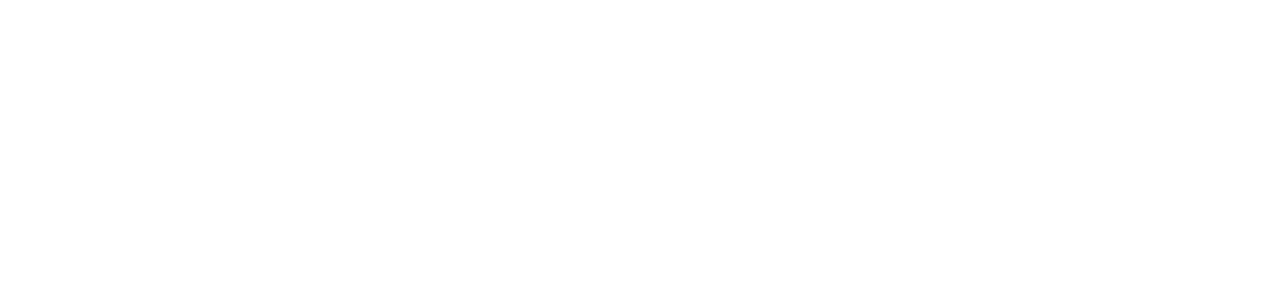
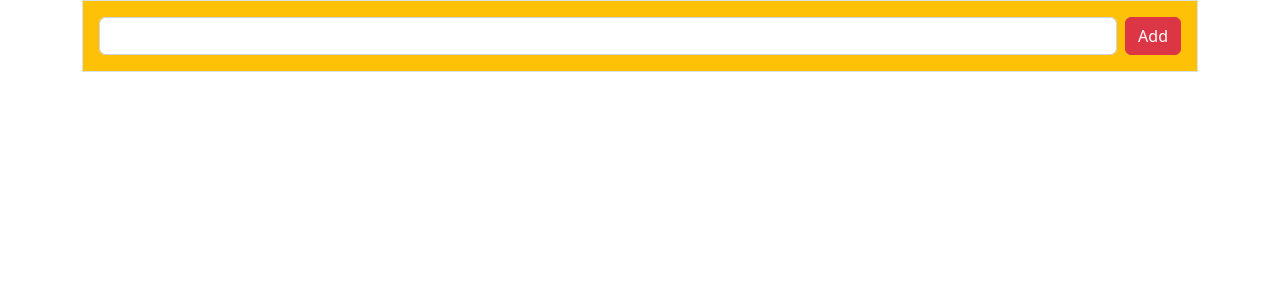
Before and after one commit to omurbekov-azamat/homework-59, a React (Create React App) app: page / in a window 1280 px wide. Shown: the top 300 px of the page. Built offline with nearby package versions, Linux system fonts and the light colour scheme.

Commit message:
commit-3; created component MovieForm.tsx and added function to get text from input;

```diff
--- a/src/App.tsx
+++ b/src/App.tsx
@@ -1,9 +1,17 @@
-import React from 'react';
+import React, {useState} from 'react';
+import MovieForm from "./components/MovieForm";
+import {Movie} from "./types";
 
 function App() {
+  const [movies, setMovies] = useState<Movie[]>([]);
+
+  const addMovie = (newMovie: Movie) => {
+    setMovies(prev => [...prev, newMovie]);
+  };
+
   return (
-    <div>
-
+    <div className='container'>
+      <MovieForm onSubmit={addMovie}/>
     </div>
   );
 }
--- /dev/null
+++ b/src/components/MovieForm.tsx
@@ -0,0 +1,49 @@
+import React, {Component} from 'react';
+import {Movie} from "../types";
+
+interface Props {
+  onSubmit: (newMovie: Movie) => void;
+}
+
+class MovieForm extends Component<Props> {
+  state = {
+    name: '',
+  };
+
+  onNameMovieChange = (e: React.ChangeEvent<HTMLInputElement>) => {
+    this.setState(prev => ({
+      ...prev,
+      name: e.target.value,
+    }));
+  };
+
+  onFormSubmit = (e: React.FormEvent) => {
+    e.preventDefault();
+
+    this.props.onSubmit({
+      id: Math.random() * 99999,
+      ...this.state,
+    });
+  };
+
+  render() {
+    return (
+      <form onSubmit={this.onFormSubmit}>
+        <div className='d-flex border p-3 bg-warning'>
+          <input
+            id='name'
+            name='movie'
+            type="text"
+            className='form-control me-2'
+            value={this.state.name}
+            required
+            onChange={this.onNameMovieChange}
+          />
+          <button type='submit' className='btn btn-danger'>Add</button>
+        </div>
+      </form>
+    );
+  }
+}
+
+export default MovieForm;
--- /dev/null
+++ b/src/types.d.ts
@@ -0,0 +1,4 @@
+export interface Movie {
+  name: string;
+  id: number;
+}
```
